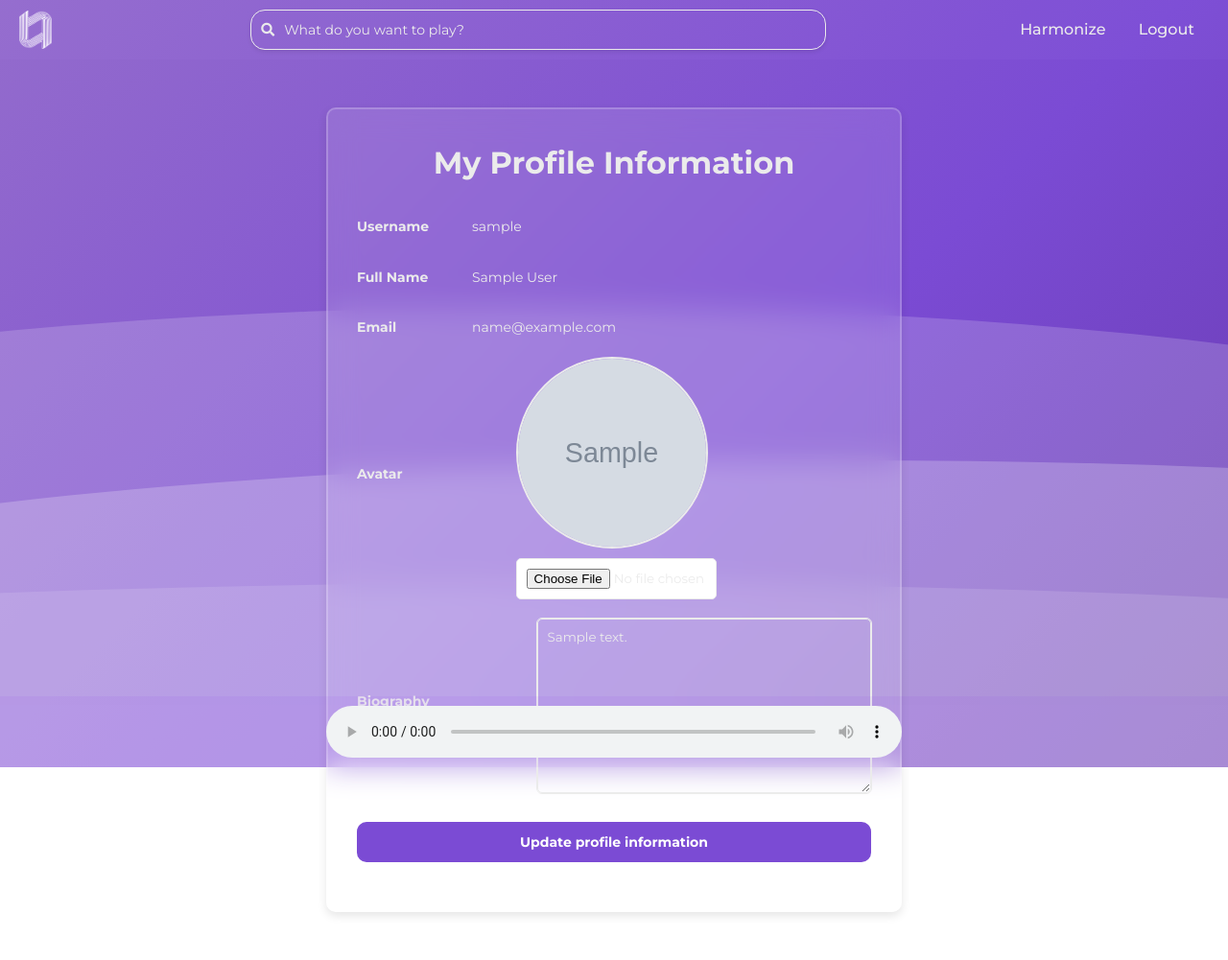
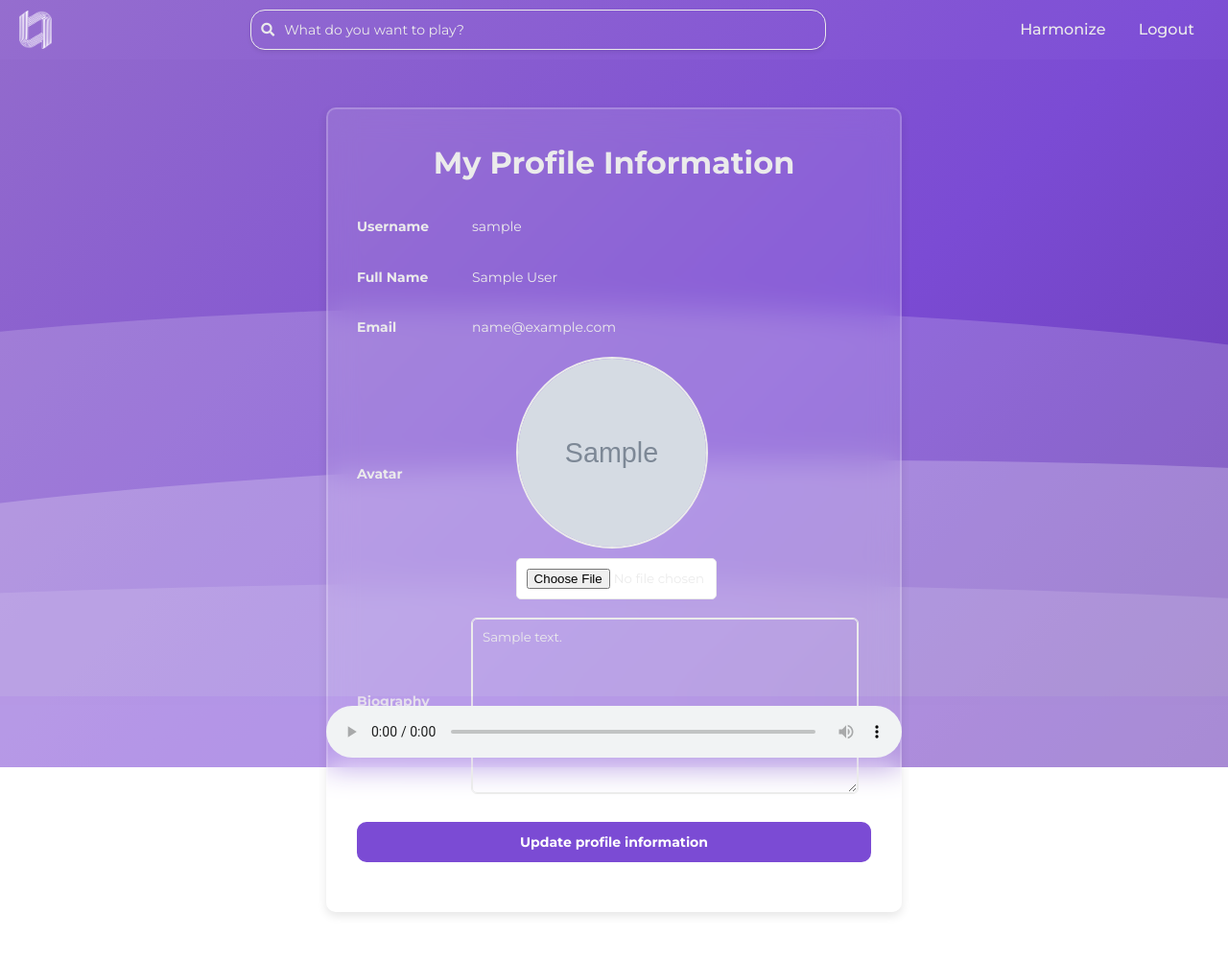
Before and after one commit to ssko7098/Harmonize, a Django app: page /profile_settings/ in a window 1280 px wide. Shown: the whole page at 96% size. Run offline with Django 5.2, Linux system fonts and the light colour scheme; a user stored in the database is signed in; tables that the repository leaves empty hold one stand-in row (values such as "Sample post"); grey boxes marked "Sample" are stand-in pictures; parts of the project's set-up code (start-up, migrations or seed data) failed here and were passed over.

Commit message:
profile settings page completed, other than avatar upload button

```diff
--- a/mysite/frontend/static/css/style.css
+++ b/mysite/frontend/static/css/style.css
@@ -962,9 +962,9 @@ li {
 /* ---------------------------------------------------------------- */
 
 
+
 /* ---------------------------------------------------------------- */
 /* ! Styling for Profile Settings Elements */
-
 .profile-settings-box {
   width: 100%; /* Ensure full width of the form inside container */
   text-align: left;
@@ -1032,23 +1032,29 @@ li {
   display: block;
 }
 
-.form-group-bio label{
+.form-group.bio label{
+  min-width: 120px !important;
+  margin-right: 0px !important;
+}
 
+.form-group.bio {
+  padding: 0;
+  margin: 0;
+  width: 100%; /* Ensure it uses the full width available */
+  display: block; /* To ensure it's rendered as a block element */
+  justify-content: flex-start !important;
 }
 
 #id_bio {
   background: transparent;
   outline: 1px solid var(--soft-white);
   align-items: left;
+  width: 75% !important;
 }
 
 #id_bio:focus {
   outline: 2px solid var(--soft-white);
 }
-
-
-/* ---------------------------------------------------------------- */
-
 
 /* Update profile info button */
 #profile-settings-page .submit-button {
@@ -1072,6 +1078,9 @@ li {
   color: var(--primary-color);
   font-size: calc(var(--font-size-medium) * 1.2);
 }
+
+/* ---------------------------------------------------------------- */
+
 
 /* Messages Styling */
 ul.messages {
```
